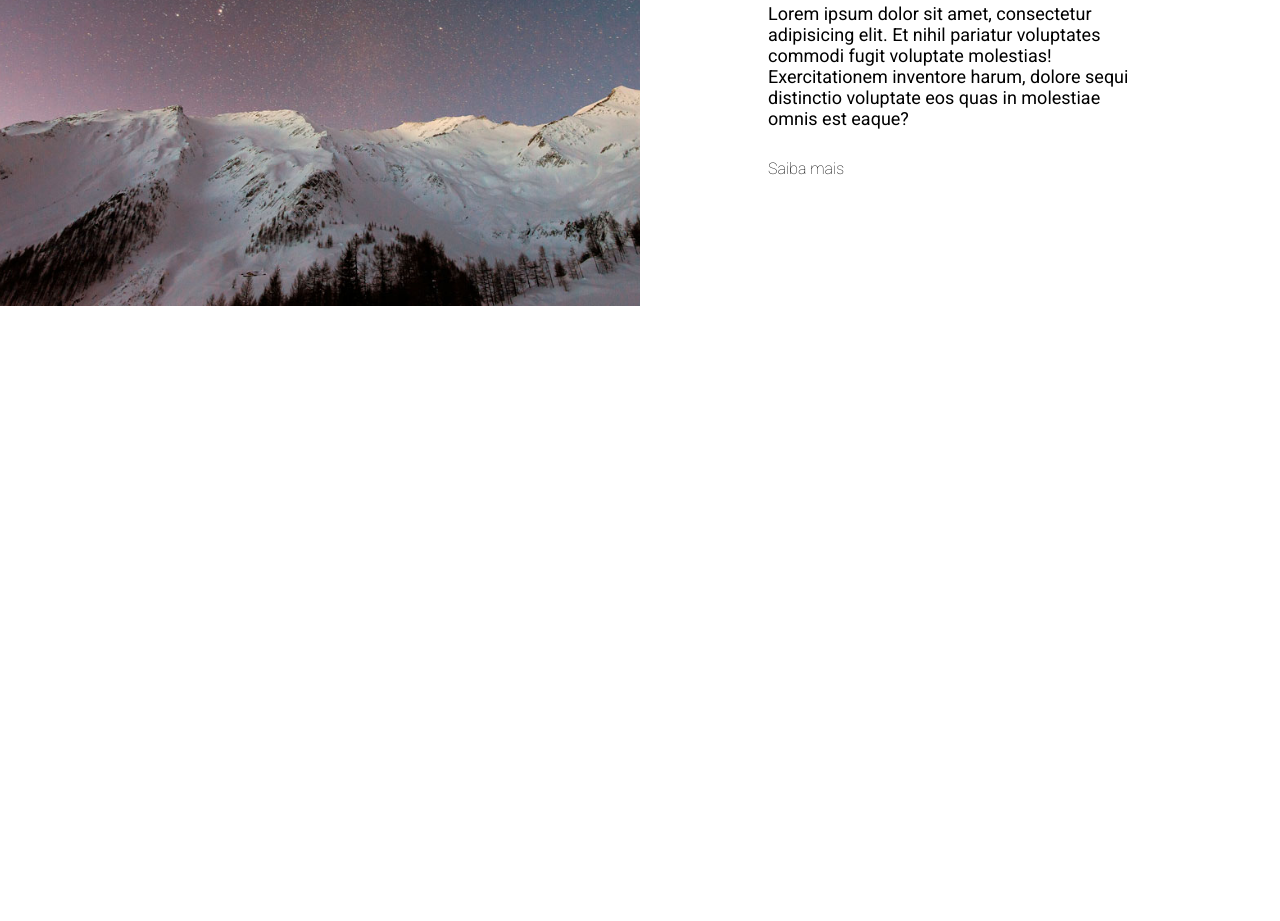
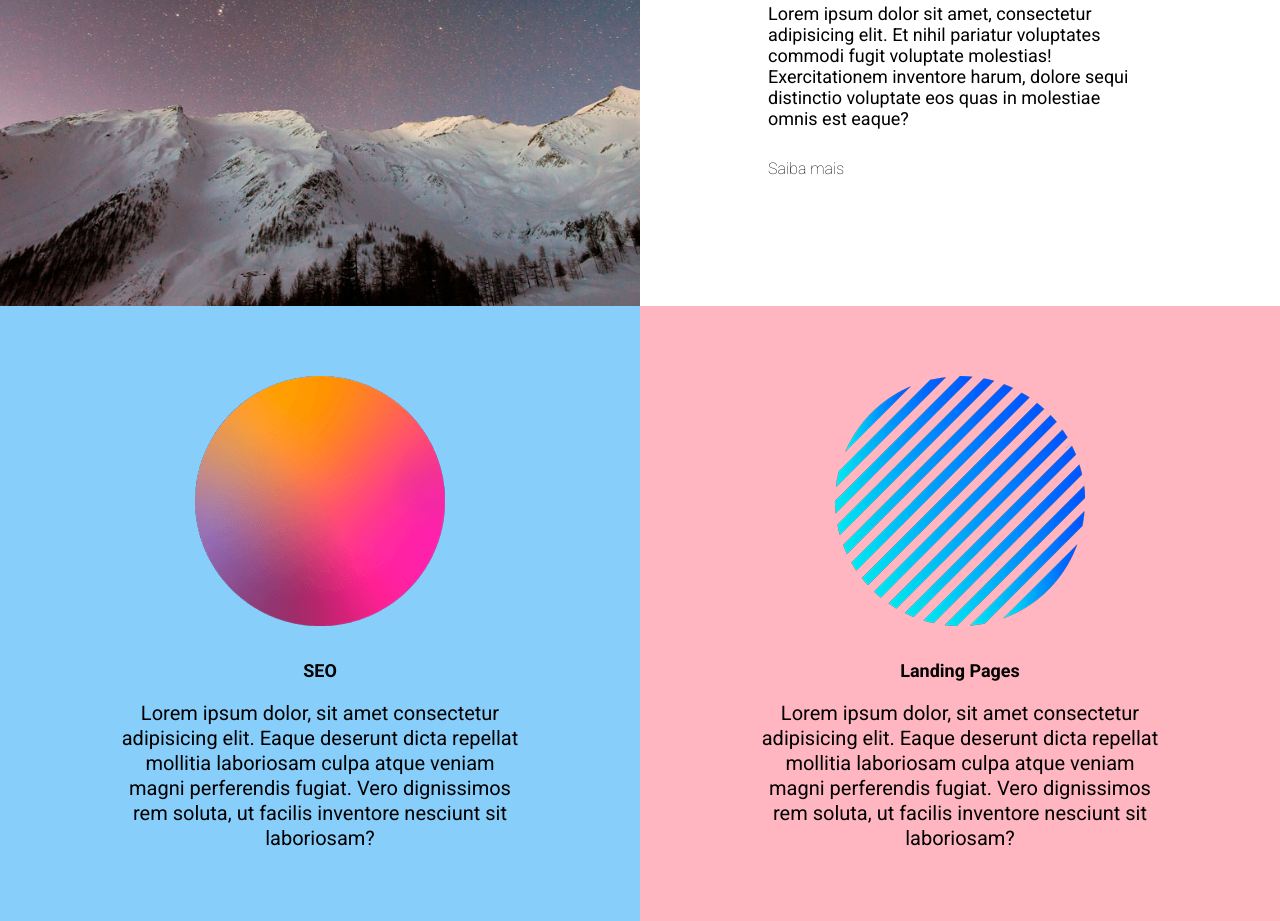
Before and after one commit to Martvie/Landing-page-com-grid, a plain HTML site: page index.html in a window 1280 px wide. Shown: the part 1489-2410 px from the top of the page. Before the commit the page ends 1795 px from the top, so only its background shows below. Drawn offline with Linux system fonts and the light colour scheme.

Commit message:
pagina de services

```diff
--- a/index.html
+++ b/index.html
@@ -45,26 +45,48 @@
     </header>
 
     <section class="hero">
-<h2>We make cool things</h2>
+        <h2>We make cool things</h2>
     </section>
 
-    <section class="about">
+    <section class="about" id="about">
         <div class="item">
             <h3>Title</h3>
-            <p>Lorem ipsum dolor sit amet, consectetur adipisicing elit. Et nihil pariatur voluptates commodi fugit voluptate molestias! Exercitationem inventore harum, dolore sequi distinctio voluptate eos quas in molestiae omnis est eaque?</p>
+            <p>Lorem ipsum dolor sit amet, consectetur adipisicing elit. Et nihil pariatur voluptates commodi fugit
+                voluptate molestias! Exercitationem inventore harum, dolore sequi distinctio voluptate eos quas in
+                molestiae omnis est eaque?</p>
             <a href="" class="btn-know-more">Saiba mais</a>
         </div>
         <div class="image rigth"></div>
         <div class="image left"></div>
         <div class="item">
             <h3>Title</h3>
-            <p>Lorem ipsum dolor sit amet, consectetur adipisicing elit. Et nihil pariatur voluptates commodi fugit voluptate molestias! Exercitationem inventore harum, dolore sequi distinctio voluptate eos quas in molestiae omnis est eaque?</p>
+            <p>Lorem ipsum dolor sit amet, consectetur adipisicing elit. Et nihil pariatur voluptates commodi fugit
+                voluptate molestias! Exercitationem inventore harum, dolore sequi distinctio voluptate eos quas in
+                molestiae omnis est eaque?</p>
             <a href="" class="btn-know-more">Saiba mais</a>
         </div>
     </section>
 
     <section class="services">
-
+        <div class="service">
+            <img src="./src/images/bolinha1.png" alt="Bolinha 1">
+            <div class="service-info">
+                <h3>SEO</h3>
+                <p>Lorem ipsum dolor, sit amet consectetur adipisicing elit. Eaque deserunt dicta repellat mollitia
+                    laboriosam culpa atque veniam magni perferendis fugiat. Vero dignissimos rem soluta, ut facilis
+                    inventore nesciunt sit laboriosam?</p>
+            </div>
+        </div>
+        </div>
+            <div class="service">
+                <img src="./src/images/bolinha2.png" alt="Bolinha 2">
+                <div class="service-info">
+                    <h3>Landing Pages</h3>
+                    <p>Lorem ipsum dolor, sit amet consectetur adipisicing elit. Eaque deserunt dicta repellat mollitia
+                        laboriosam culpa atque veniam magni perferendis fugiat. Vero dignissimos rem soluta, ut facilis
+                        inventore nesciunt sit laboriosam?</p>
+                </div>
+            </div>
     </section>
 
     <section class="projects">
--- a/src/css/style.css
+++ b/src/css/style.css
@@ -148,8 +148,46 @@ body {
 
 .services {
     grid-area: services;
+    display: grid;
+    grid-template-columns: 1fr 1fr;
 }
 
+.services .service {
+    padding: 70px 20px;
+    text-align: center;
+}
+
+.services .service img {
+    width: 250px;
+    margin-bottom: 30px;
+}
+
+.services .service h3 {
+    font-weight: 700;
+    font-size: 1.8rem;
+}
+
+.services .service p {
+    font-weight: 400;
+    font-size: 2rem;
+    max-width: 400px;
+    margin: 20px auto 0;
+    line-height: 25px;
+}
+
+.services .service:nth-child(1){
+    background-color: lightskyblue;
+}
+
+.services .service:nth-child(2){
+    background-color: lightpink;
+}
+
+@media (max-width:425px) {
+    .services{
+        grid-template-columns: 1fr;
+    }
+}
 .projects {
     grid-area: projects;
 }
```
